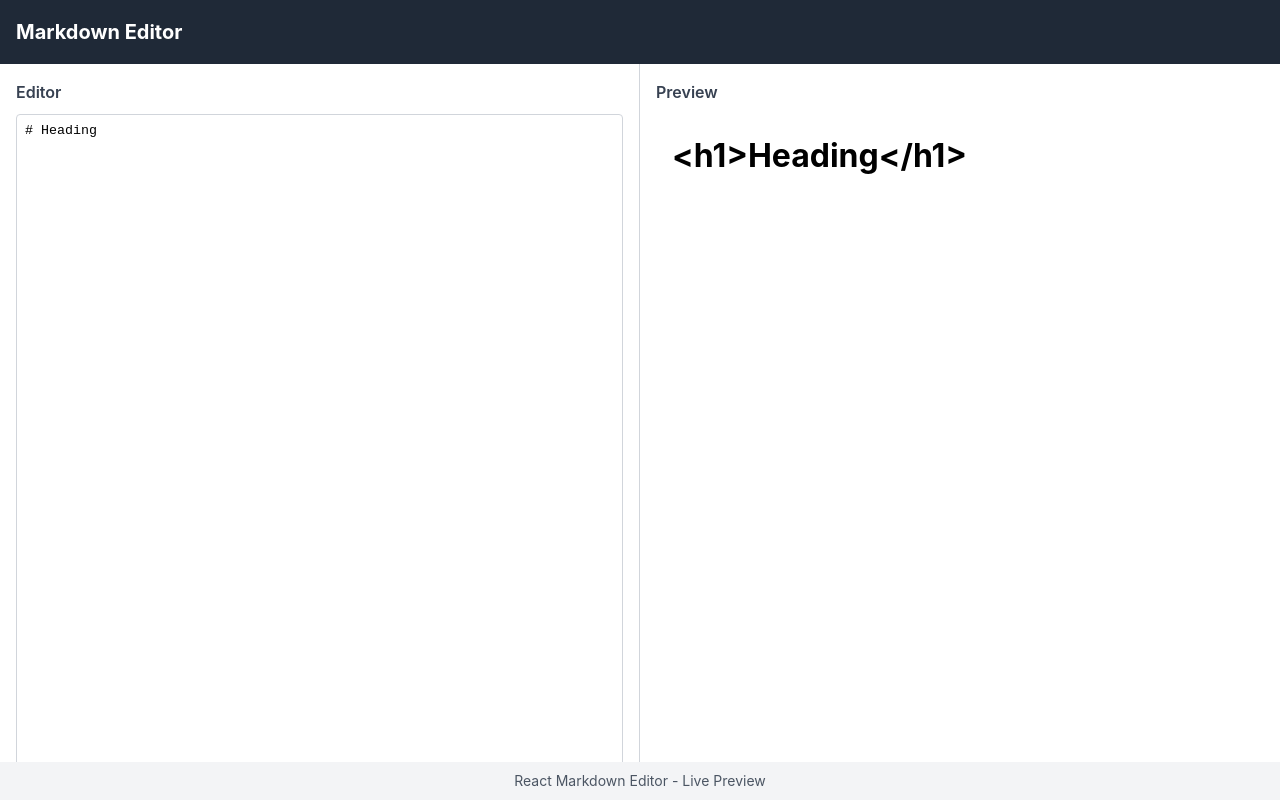
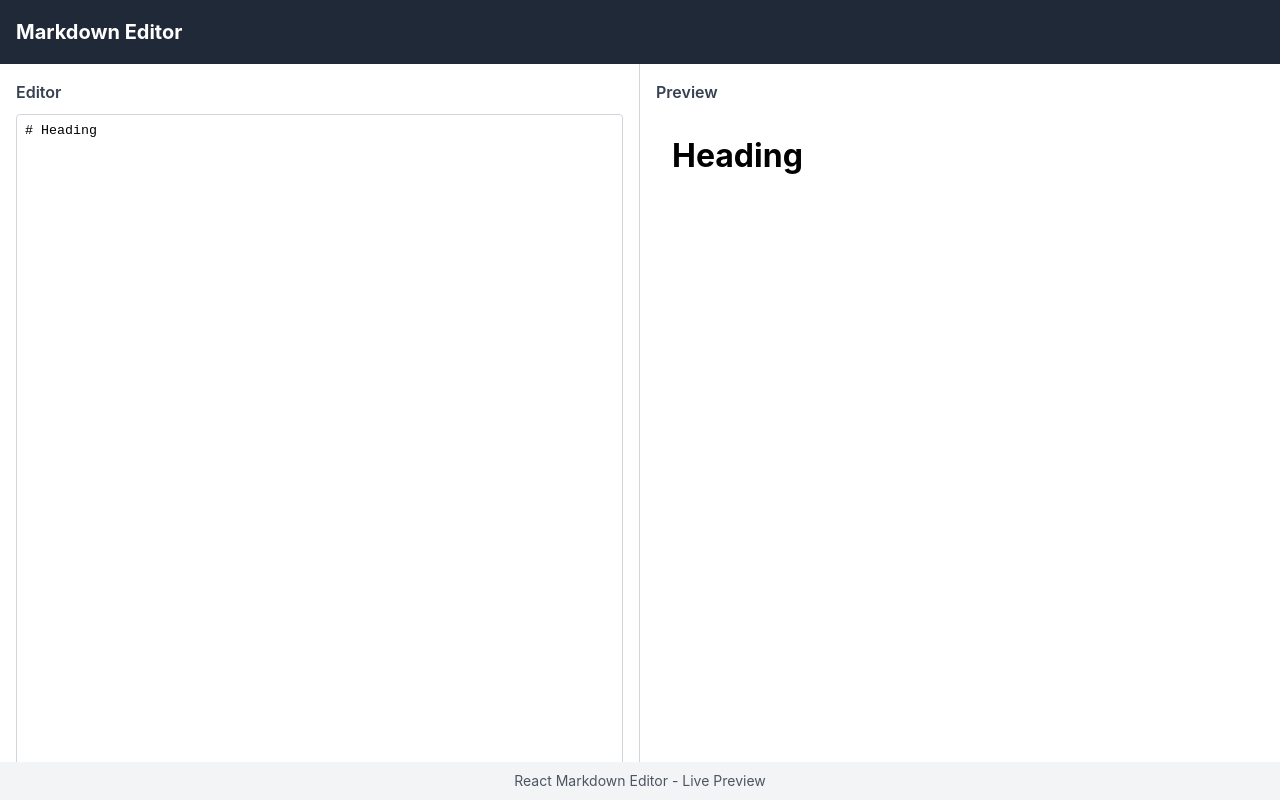
Before and after one commit to acciojob/markdown-Jpfpp12, a React app: page / in a window 1280 px wide. Built offline with nearby package versions, Linux system fonts and the light colour scheme.

Commit message:
Update MarkdownEditor.js

```diff
--- a/src/components/MarkdownEditor.js
+++ b/src/components/MarkdownEditor.js
@@ -11,7 +11,7 @@ const MarkdownEditor = () => {
     setLoading(true);
     const parsedHtml = marked(markdownText);
     const safeHtml = DOMPurify.sanitize(parsedHtml);
-    setHtmlOutput(safeHtml); // Set sanitized HTML output
+    setHtmlOutput(safeHtml);
     setLoading(false);
   }, [markdownText]);
 
@@ -38,13 +38,10 @@ const MarkdownEditor = () => {
 
         <div className="w-1/2 p-4">
           <div className="mb-2 font-semibold text-gray-700">Preview</div>
-          {loading ? (
-            <div className="loading text-center text-gray-500">Loading...</div>
-          ) : (
-            <h1 className="preview h-full p-4 border border-gray-300 rounded overflow-auto">
-              {htmlOutput}
-            </h1>
-          )}
+          <div
+            className="preview h-full p-4 border border-gray-300 rounded overflow-auto"
+            dangerouslySetInnerHTML={{ __html: htmlOutput }}
+          />
         </div>
       </div>
 
```
